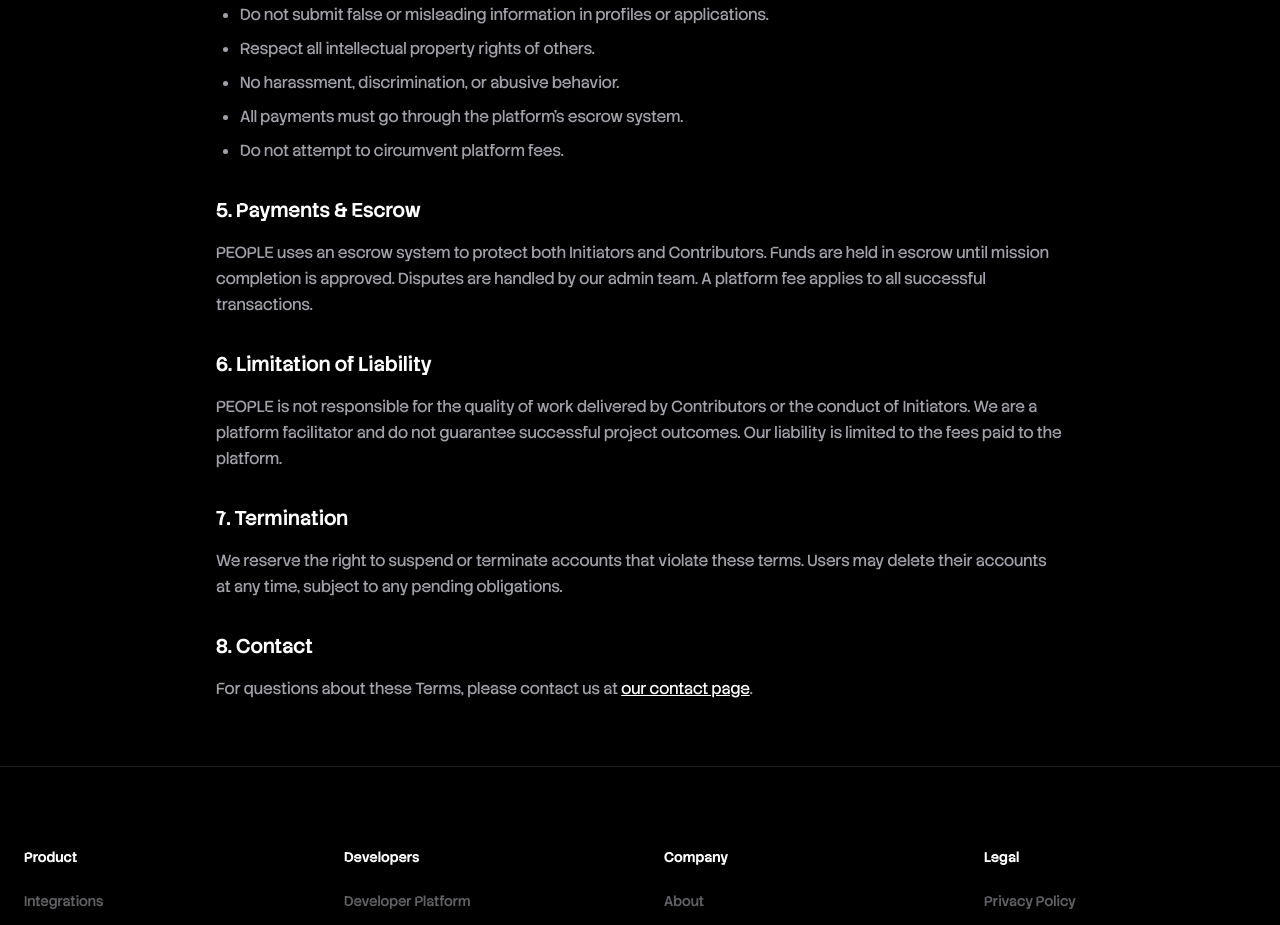
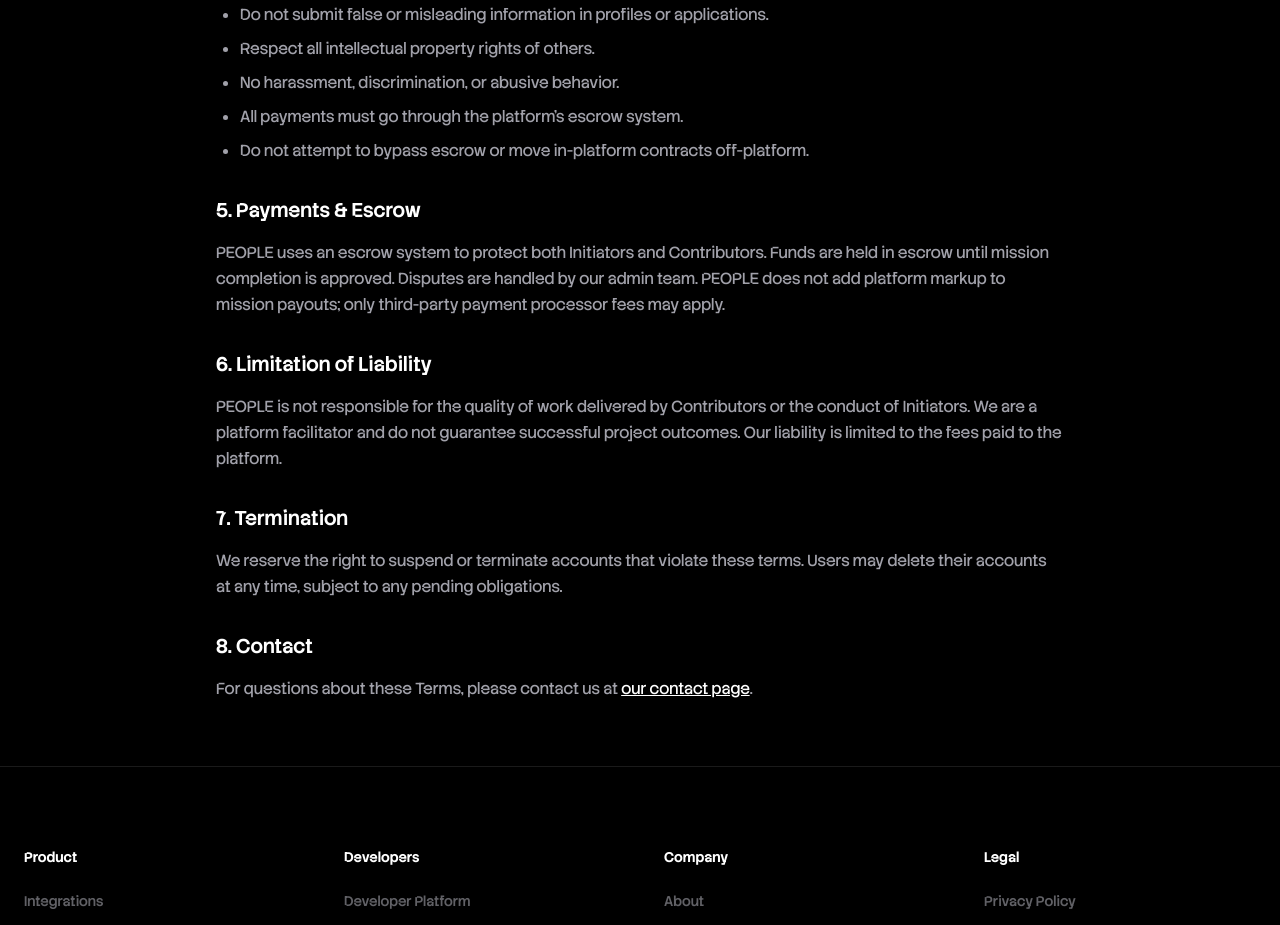
Before and after one commit to Adi-gitX/PEOPLE, a React (Vite) app in the folder client/: page /terms in a window 1280 px wide. Shown: the part 780-1705 px from the top of the page. Built offline with nearby package versions, Linux system fonts and the light colour scheme; no server answers.

Commit message:
fix typo

```diff
--- a/client/src/pages/TermsPage.jsx
+++ b/client/src/pages/TermsPage.jsx
@@ -1,4 +1,5 @@
 import { PublicLayout } from '../components/layout/PublicLayout';
+import { Link } from 'react-router-dom';
 
 export default function TermsPage() {
     return (
@@ -42,7 +43,7 @@ export default function TermsPage() {
                             <li>Respect all intellectual property rights of others.</li>
                             <li>No harassment, discrimination, or abusive behavior.</li>
                             <li>All payments must go through the platform's escrow system.</li>
-                            <li>Do not attempt to circumvent platform fees.</li>
+                            <li>Do not attempt to bypass escrow or move in-platform contracts off-platform.</li>
                         </ul>
                     </section>
 
@@ -50,8 +51,8 @@ export default function TermsPage() {
                         <h2 className="text-xl font-semibold text-white mb-4">5. Payments & Escrow</h2>
                         <p className="text-zinc-400 leading-relaxed">
                             PEOPLE uses an escrow system to protect both Initiators and Contributors. Funds are held in escrow
-                            until mission completion is approved. Disputes are handled by our admin team. A platform fee applies
-                            to all successful transactions.
+                            until mission completion is approved. Disputes are handled by our admin team. PEOPLE does not add
+                            platform markup to mission payouts; only third-party payment processor fees may apply.
                         </p>
                     </section>
 
@@ -76,7 +77,7 @@ export default function TermsPage() {
                         <h2 className="text-xl font-semibold text-white mb-4">8. Contact</h2>
                         <p className="text-zinc-400 leading-relaxed">
                             For questions about these Terms, please contact us at{' '}
-                            <a href="/contact" className="text-white underline">our contact page</a>.
+                            <Link to="/contact" className="text-white underline">our contact page</Link>.
                         </p>
                     </section>
                 </div>
```
